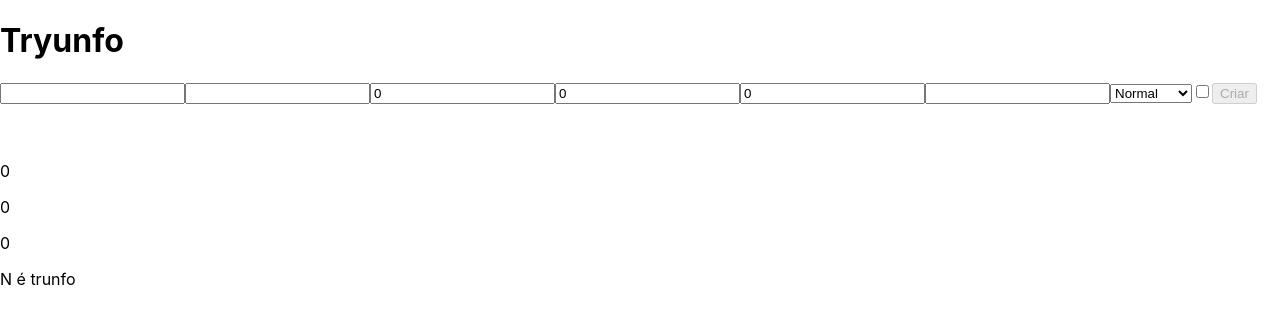
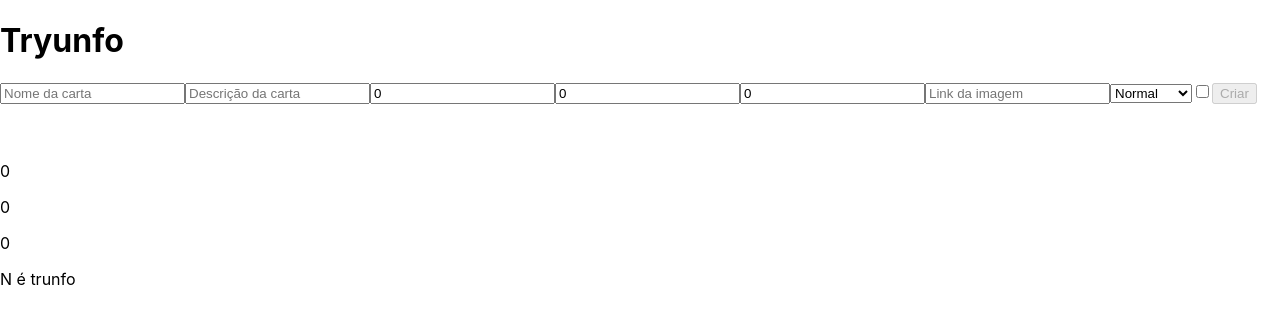
Before and after one commit to edsonlima2506/Jogo-trunfo, a React (Create React App) app: page / in a window 1280 px wide. Shown: the top 324 px of the page. Built offline with nearby package versions, Linux system fonts and the light colour scheme.

Commit message:
Requisito 5

```diff
--- a/src/App.js
+++ b/src/App.js
@@ -19,21 +19,52 @@ class App extends React.Component {
     };
 
     this.onInputChange = this.onInputChange.bind(this);
+    this.isSaveButtonDisabled = this.isSaveButtonDisabled.bind(this);
   }
 
   onInputChange({ target }) {
     const { name } = target;
     const value = target.type === 'checkbox' ? target.checked : target.value;
-    console.log(value);
 
     this.setState({
       [name]: value,
-    });
+    }, () => { this.isSaveButtonDisabled(); });
+  }
+
+  onSaveButtonClick() {
+    console.log('clicou');
+  }
+
+  isSaveButtonDisabled() {
+    const { cardName, cardDescription, cardImage, cardRare,
+      cardAttr1, cardAttr2, cardAttr3 } = this.state;
+    const MAX_ATTR = 90;
+    const MAX_SUM_ATTR = 210;
+    if (cardName === ''
+    || cardDescription === ''
+    || cardImage === ''
+    || cardRare === ''
+    || cardAttr1 > MAX_ATTR
+    || cardAttr2 > MAX_ATTR
+    || cardAttr3 > MAX_ATTR
+    || cardAttr1 < 0
+    || cardAttr2 < 0
+    || cardAttr3 < 0
+    || (Number(cardAttr1) + Number(cardAttr2) + Number(cardAttr3)) > MAX_SUM_ATTR
+    ) {
+      this.setState({
+        isSaveButtonDisabled: true,
+      });
+    } else {
+      this.setState({
+        isSaveButtonDisabled: false,
+      });
+    }
   }
 
   render() {
     const { cardName, cardDescription, cardAttr1, cardAttr2, cardAttr3, cardImage,
-      cardRare, cardTrunfo, isSaveButtonDisabled, onSaveButtonClick } = this.state;
+      cardRare, cardTrunfo, isSaveButtonDisabled } = this.state;
     return (
       <div>
         <h1>Tryunfo</h1>
@@ -47,7 +78,7 @@ class App extends React.Component {
           cardRare={ cardRare }
           cardTrunfo={ cardTrunfo }
           isSaveButtonDisabled={ isSaveButtonDisabled }
-          onSaveButtonClick={ onSaveButtonClick }
+          onSaveButtonClick={ this.onSaveButtonClick }
           onInputChange={ this.onInputChange }
         />
         <Card
@@ -59,8 +90,7 @@ class App extends React.Component {
           cardImage={ cardImage }
           cardRare={ cardRare }
           cardTrunfo={ cardTrunfo }
-          isSaveButtonDisabled={ isSaveButtonDisabled }
-          onSaveButtonClick={ onSaveButtonClick }
+          onSaveButtonClick={ this.onSaveButtonClick }
         />
       </div>
     );
--- a/src/components/Card.jsx
+++ b/src/components/Card.jsx
@@ -24,9 +24,9 @@ class Card extends React.Component {
 Card.propTypes = {
   cardName: PropTypes.string.isRequired,
   cardDescription: PropTypes.string.isRequired,
-  cardAttr1: PropTypes.string.isRequired,
-  cardAttr2: PropTypes.string.isRequired,
-  cardAttr3: PropTypes.string.isRequired,
+  cardAttr1: PropTypes.number.isRequired,
+  cardAttr2: PropTypes.number.isRequired,
+  cardAttr3: PropTypes.number.isRequired,
   cardImage: PropTypes.string.isRequired,
   cardRare: PropTypes.string.isRequired,
   cardTrunfo: PropTypes.bool.isRequired,
--- a/src/components/Form.jsx
+++ b/src/components/Form.jsx
@@ -15,6 +15,7 @@ class Form extends React.Component {
           name="cardName"
           value={ cardName }
           onChange={ onInputChange }
+          placeholder="Nome da carta"
         />
         <input
           type="textarea"
@@ -22,6 +23,7 @@ class Form extends React.Component {
           name="cardDescription"
           value={ cardDescription }
           onChange={ onInputChange }
+          placeholder="Descrição da carta"
         />
         <input
           type="number"
@@ -50,6 +52,7 @@ class Form extends React.Component {
           name="cardImage"
           value={ cardImage }
           onChange={ onInputChange }
+          placeholder="Link da imagem"
         />
         <select
           data-testid="rare-input"
@@ -87,13 +90,13 @@ class Form extends React.Component {
 Form.propTypes = {
   cardName: PropTypes.string.isRequired,
   cardDescription: PropTypes.string.isRequired,
-  cardAttr1: PropTypes.string.isRequired,
-  cardAttr2: PropTypes.string.isRequired,
-  cardAttr3: PropTypes.string.isRequired,
+  cardAttr1: PropTypes.number.isRequired,
+  cardAttr2: PropTypes.number.isRequired,
+  cardAttr3: PropTypes.number.isRequired,
   cardImage: PropTypes.string.isRequired,
   cardRare: PropTypes.string.isRequired,
   cardTrunfo: PropTypes.bool.isRequired,
-  isSaveButtonDisabled: PropTypes.func.isRequired,
+  isSaveButtonDisabled: PropTypes.bool.isRequired,
   onSaveButtonClick: PropTypes.func.isRequired,
   onInputChange: PropTypes.func.isRequired,
 };
```
